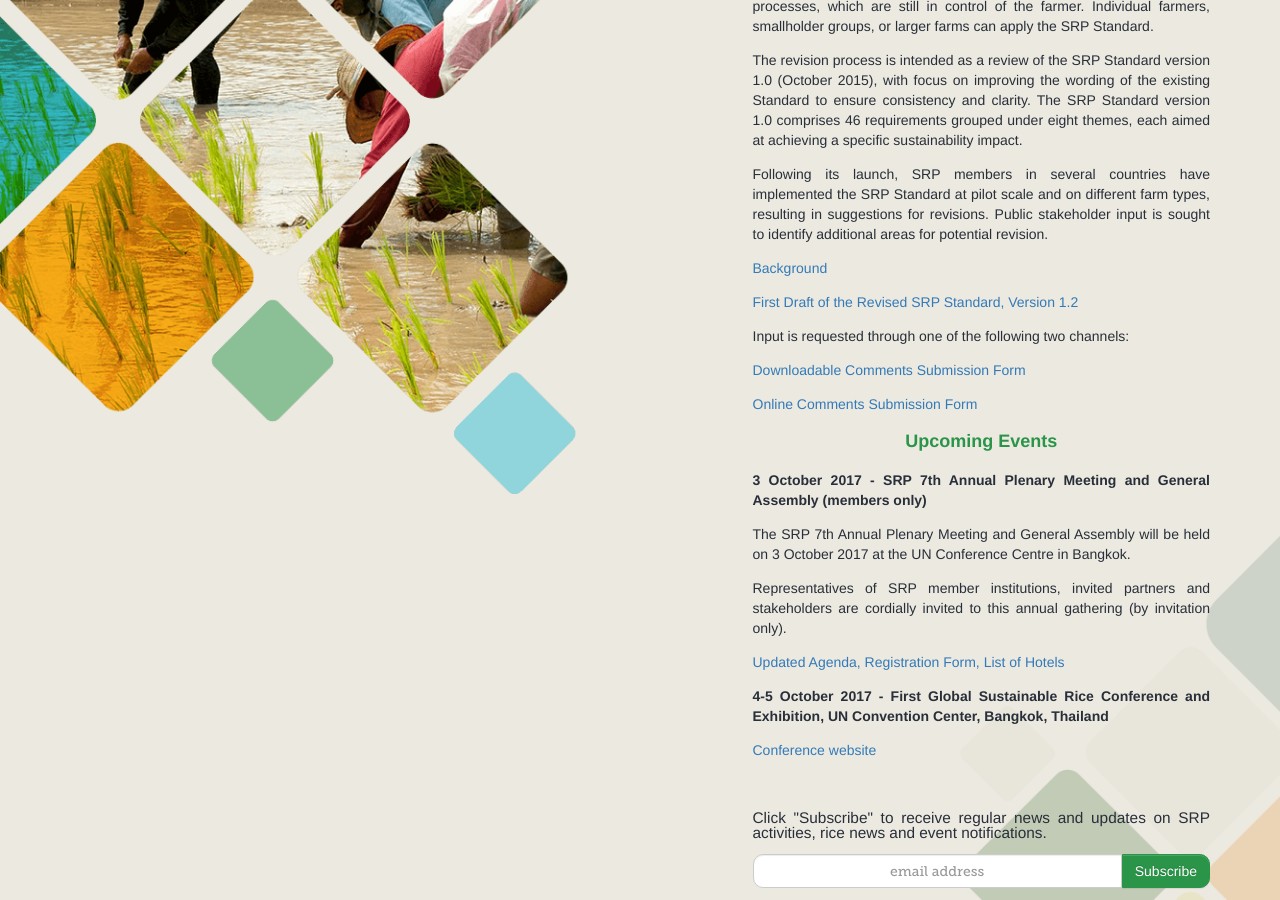
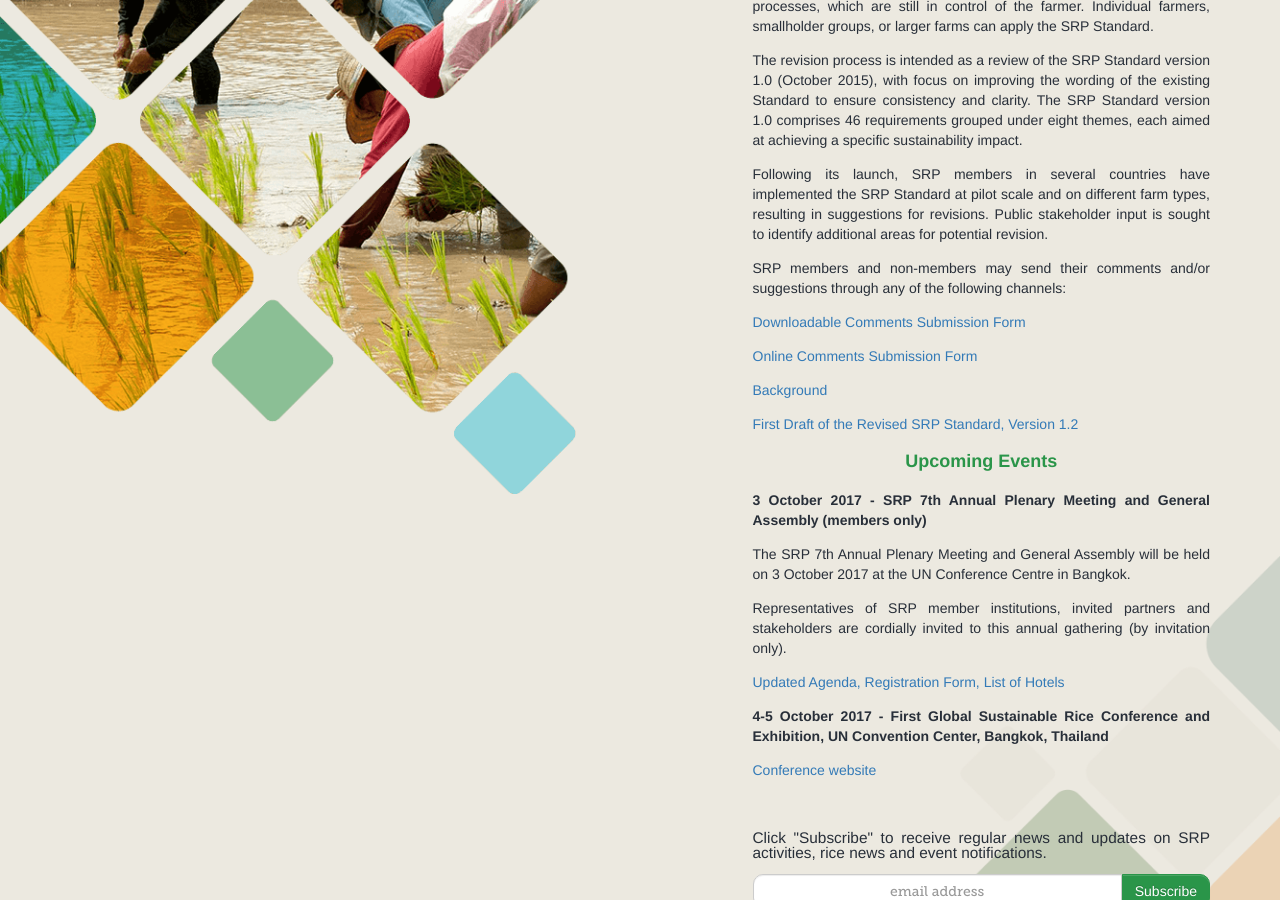
Before and after one commit to sustainablericeplatform/sustainablericeplatform.github.io, a Jekyll site: the page built from index.html, in a window 1280 px wide and 900 px high, scrolled down 649 px. Built offline with Jekyll 4.4.1, drawn with Linux system fonts in a browser that asks for light colours.

Commit message:
Update index.html

```diff
--- a/index.html
+++ b/index.html
@@ -28,11 +28,12 @@ layout: default
                 <p>The Sustainable Rice Platform Standard for Sustainable Rice Cultivation (SRP Standard) applies to rice production, including post harvest processes, which are still in control of the farmer. Individual farmers, smallholder groups, or larger farms can apply the SRP Standard.</p>
 <p>The revision process is intended as a review of the SRP Standard version 1.0 (October 2015), with focus on improving the wording of the existing Standard to ensure consistency and clarity. The SRP Standard version 1.0 comprises 46 requirements grouped under eight themes, each aimed at achieving a specific sustainability impact.</p>
 <p>Following its launch, SRP members in several countries have implemented the SRP Standard at pilot scale and on different farm types, resulting in suggestions for revisions. Public stakeholder input is sought to identify additional areas for potential revision.</p>
+                <p>SRP members and non-members may send their comments and/or suggestions through any of the following channels:</p>
+                <p><a href="/assets/docs/Comments Submission Form_Sep 14.pdf" target="_blank">Downloadable Comments Submission Form</a></p>
+                <p><a href="https://docs.google.com/forms/d/e/1FAIpQLScQZ1BnXqmhLe3GEQQSpkVH5rye4x2RiOeVjmcu-BdOaTEjTQ/viewform" target="_blank">Online Comments Submission Form</a></p>
+                <p><a Useful links:</p></a>
                 <p><a href="/assets/docs/Background - SRP Standard Revision Process.pdf" target="_blank">Background</a></p>
                 <p><a href="/assets/docs/SRP Standard_Version 1.2_Sep 15.pdf" target="_blank">First Draft of the Revised SRP Standard, Version 1.2</a></p>
-                <p>Input is requested through one of the following two channels:</p>
-                <p><a href="/assets/docs/Comments Submission Form_Sep 14.pdf" target="_blank">Downloadable Comments Submission Form</a></p>
-                <p><a href="https://docs.google.com/forms/d/e/1FAIpQLScQZ1BnXqmhLe3GEQQSpkVH5rye4x2RiOeVjmcu-BdOaTEjTQ/viewform" target="_blank">Online Comments Submission Form</a></p>
                 <h2 class="green">Upcoming Events</h2>
                 <!--<p><a href="/assets/docs/Updated Background, Programme and Registration Form for the SRP Training Strategy Workshop 3-4 May 2017.pdf" target="_blank">Sustainable Rice Platform Training Strategy Workshop, 3-4 May 2017 (International Rice Research Institute, Los Banos, Philippines)</a></p>
                 <p><a href="/assets/docs/Registration Form_Sustainable Rice Platform Training Strategy Workshop 2017.pdf" target="_blank">REGISTRATION FORM</a></p>
```
